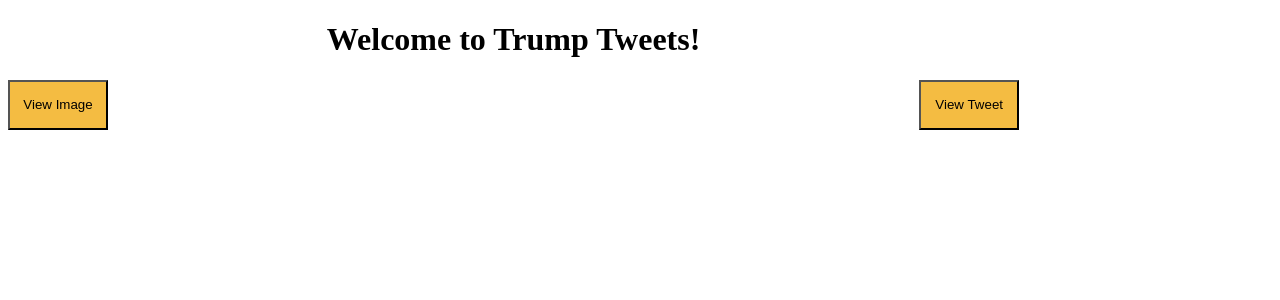
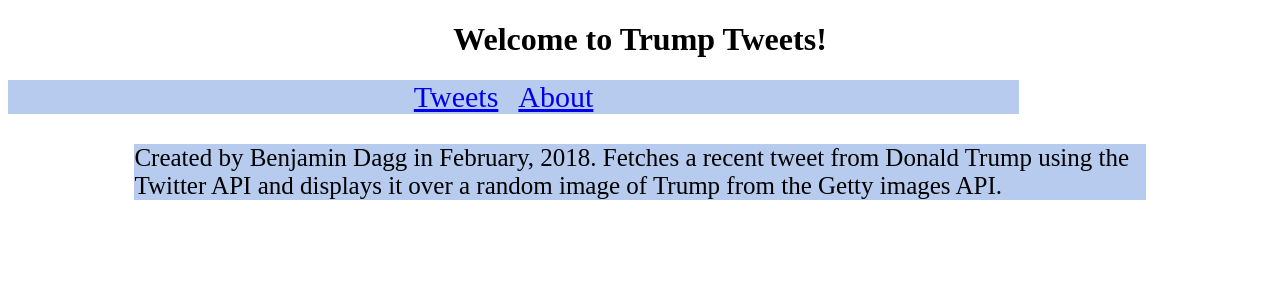
Before and after one commit to BenjaminDagg/TrumpTweets, an Angular app: page /about in a window 1280 px wide. Shown: the top 300 px of the page. Built offline with nearby package versions, Linux system fonts and the light colour scheme; no server answers.

Commit message:
- implemented routing to  allow switching between home  and about page via a nav bar
- Updated CSS to make page look better

```diff
--- /dev/null
+++ b/src/app/about/about.component.css
@@ -0,0 +1,6 @@
+#aboutContainer {
+	width: 80%;
+	margin: 0 auto;
+	font-size: 25px;
+	background-color: #b6cbed;
+}
--- /dev/null
+++ b/src/app/about/about.component.html
@@ -0,0 +1,8 @@
+
+<div id="aboutContainer">
+	<p>
+	Created by Benjamin Dagg in February, 2018. Fetches a
+	recent tweet from Donald Trump using the Twitter API and displays it over
+	a random image of Trump from the Getty images API.
+	</p>
+</div>
--- /dev/null
+++ b/src/app/about/about.component.ts
@@ -0,0 +1,15 @@
+import { Component, OnInit } from '@angular/core';
+
+@Component({
+  selector: 'app-about',
+  templateUrl: './about.component.html',
+  styleUrls: ['./about.component.css']
+})
+export class AboutComponent implements OnInit {
+
+  constructor() { }
+
+  ngOnInit() {
+  }
+
+}
--- a/src/app/app.component.css
+++ b/src/app/app.component.css
@@ -1,4 +1,15 @@
-#container {
-	position: relative;
+a {
+	margin-right: 20px;
+	font-size: 30px;
+}
+
+a:hover {
+	color:white;
+}
+
+nav {
+	margin-bottom: 30px;
+	background-color: #b6cbed;
 	width: 80%;
+	text-align: center;
 }
--- a/src/app/app.component.html
+++ b/src/app/app.component.html
@@ -1,4 +1,7 @@
 <!--The content below is only a placeholder and can be replaced.-->
+
+
+<!--
 <div id="container">
   <h1 style="text-align: center">
     Welcome to {{ title }}!
@@ -6,3 +9,12 @@
   <app-ghetty-images></app-ghetty-images>
   <app-tweets></app-tweets>
 </div>
+ -->
+<h1 style="text-align: center">
+    Welcome to {{ title }}!
+ </h1>
+ <nav>
+ 	<a routerLink="">Tweets</a>
+ 	<a routerLink="/about">About</a>
+ </nav>
+<router-outlet></router-outlet>
--- a/src/app/app.module.ts
+++ b/src/app/app.module.ts
@@ -6,17 +6,31 @@
 import { TweetsComponent } from './tweets/tweets.component';
 import { LinksServiceService } from './links-service.service';
 import { LinkButtonsComponent } from './link-buttons/link-buttons.component';
+import { AboutComponent } from './about/about.component';
+import { RouterModule, Routes } from '@angular/router';
+import { HomeComponent } from './home/home.component';
 
+
+
+//routes
+const appRoutes: Routes = [
+  { path: '', component: HomeComponent },
+  { path: 'about', component: AboutComponent }
+];
 
 //put imported modules here
 @NgModule({
   declarations: [
+    HomeComponent,
+    AboutComponent,
     AppComponent,
     GhettyImagesComponent,
     TweetsComponent,
     LinkButtonsComponent,
+    HomeComponent,
   ],
   imports: [
+    RouterModule.forRoot (appRoutes, {enableTracing: true }),
     HttpClientModule,
     BrowserModule
   ],
--- /dev/null
+++ b/src/app/home/home.component.css
@@ -0,0 +1,4 @@
+#container {
+	position: relative;
+	width: 80%;
+}
--- /dev/null
+++ b/src/app/home/home.component.html
@@ -0,0 +1,4 @@
+<div id="container">
+  <app-ghetty-images></app-ghetty-images>
+  <app-tweets></app-tweets>
+</div>
--- /dev/null
+++ b/src/app/home/home.component.ts
@@ -0,0 +1,15 @@
+import { Component, OnInit } from '@angular/core';
+
+@Component({
+  selector: 'app-home',
+  templateUrl: './home.component.html',
+  styleUrls: ['./home.component.css']
+})
+export class HomeComponent implements OnInit {
+
+  constructor() { }
+
+  ngOnInit() {
+  }
+
+}
```
Also changed, not shown: 2 other files (tests, documents, lock files or other folders).
